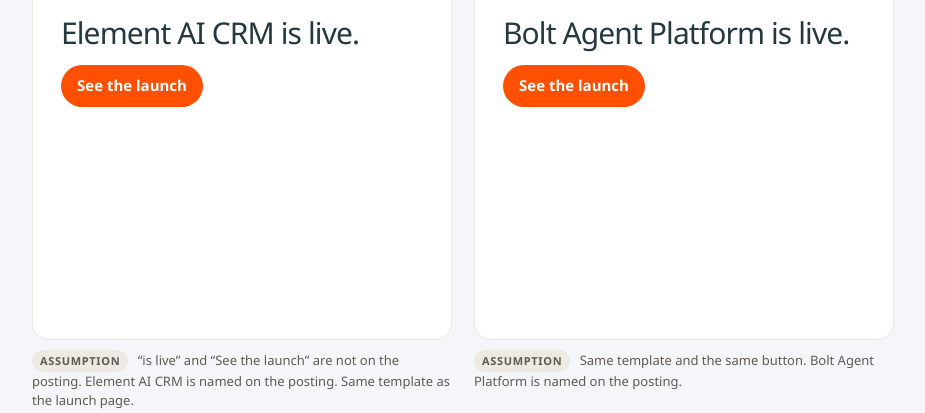
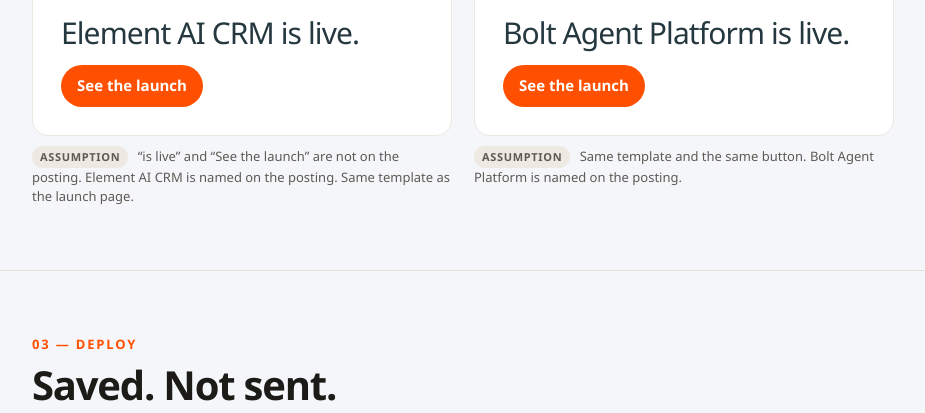
Before and after one commit to harshitsoni01/cq-packets, a plain HTML site: page ken/index.html in a window 1280 px wide. Shown: the part 1995-2408 px from the top of the page, without its empty margins (90-1015 px from the left). Drawn offline with Linux system fonts and the light colour scheme.

Commit message:
Size each card to its logo, line, and button.

```diff
--- a/ken/index.html
+++ b/ken/index.html
@@ -4,7 +4,7 @@
   <meta charset="utf-8">
   <meta name="viewport" content="width=device-width, initial-scale=1">
   <title>What can CharacterQuilt do for Element451?</title>
-  <link rel="stylesheet" href="../room.css?v=3">
+  <link rel="stylesheet" href="../room.css?v=4">
 </head>
 <body class="ken">
   <div class="topbar">
--- a/room.css
+++ b/room.css
@@ -41,7 +41,6 @@ section h2 { font-size: clamp(28px, 4vw, 40px); line-height: 1.1; letter-spacing
   background: #eeeae3;
 }
 .ad {
-  aspect-ratio: 1;
   width: min(100%, 420px);
   border-radius: 16px;
   padding: 28px;
@@ -135,7 +134,7 @@ button.send { background: #f3f1ec; color: #8a847b; border: 0; border-radius: 8px
 .ken .topbar, .ken .hero { background: #25383f; color: #fff; }
 .ken .tag, .ken .hero p { color: rgba(255,255,255,0.72); }
 .ken .step { color: #fe5000; }
-.ad.e451 { background: #fff; color: #25383f; border: 1px solid #ece7df; aspect-ratio: 1; min-height: 0; }
+.ad.e451 { background: #fff; color: #25383f; border: 1px solid #ece7df; }
 .e451 h3, .page h3 { font-weight: 360; }
 .ad.e451 h3 { font-size: 30px; }
 .ad.e451 .logo.wide { width: 150px; }
```
Also changed, not shown: jon/index.html (+1 -1 lines), phi/index.html (+1 -1 lines).
